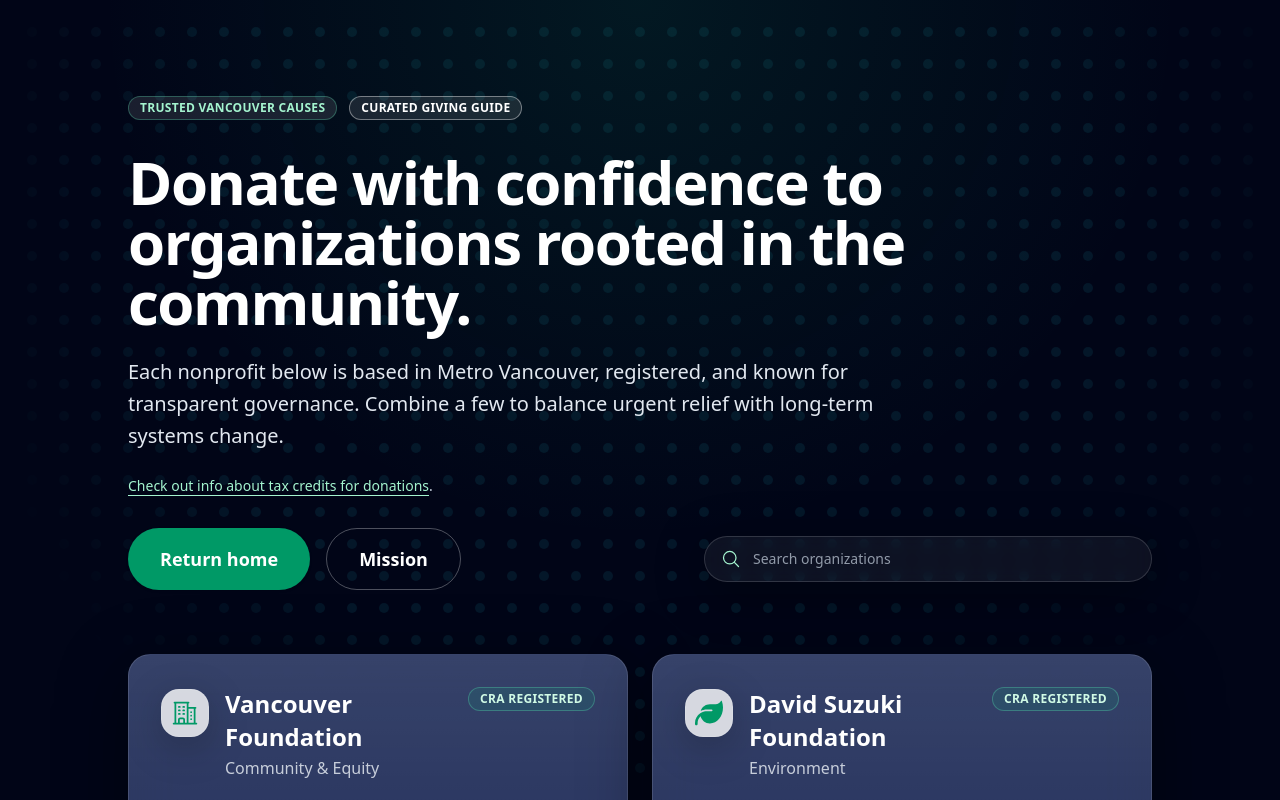
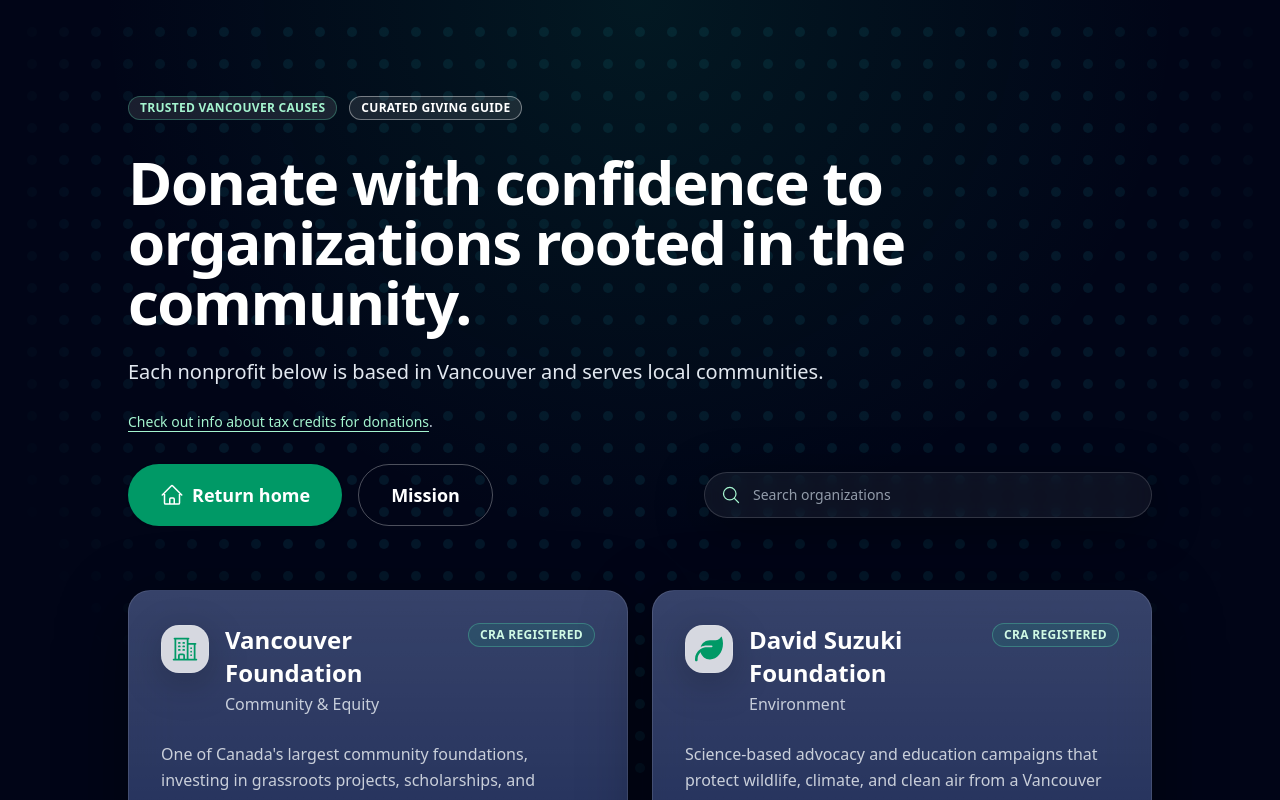
Before and after one commit to gmook9/helpingCanada, a Next.js app: page /donate in a window 1280 px wide. Shown: the top 800 px of the page. Built offline with nearby package versions, Linux system fonts and the light colour scheme.

Commit message:
updated text + added home icon to Return home button on donate page

```diff
--- a/src/app/donate/page.tsx
+++ b/src/app/donate/page.tsx
@@ -255,8 +255,7 @@ export default function DonatePage() {
                 Donate with confidence to organizations rooted in the community.
               </h1>
               <p className="max-w-3xl text-lg leading-8 text-slate-200 sm:text-xl">
-                Each nonprofit below is based in Metro Vancouver, registered, and known for transparent governance. Combine a few to
-                balance urgent relief with long-term systems change.
+                Each nonprofit below is based in Vancouver and serves local communities.
               </p>
               <p className="text-sm text-slate-300">
                 <a
@@ -275,8 +274,9 @@ export default function DonatePage() {
               <div className="flex flex-wrap gap-4">
                 <Link
                   href="/"
-                  className="inline-flex items-center justify-center gap-2 rounded-full bg-emerald-600 px-8 py-4 text-lg font-semibold text-white shadow-sm transition-colors hover:bg-emerald-500 focus-visible:outline focus-visible:outline-2 focus-visible:outline-offset-2 focus-visible:outline-emerald-600"
+                  className="inline-flex items-center justify-center gap-2 rounded-full bg-emerald-600 px-8 py-4 text-lg font-semibold text-white shadow-sm transition-colors hover:bg-emerald-500 focus-visible:outline-2 focus-visible:outline-offset-2 focus-visible:outline-emerald-600"
                 >
+                  <HiOutlineHome className="h-6 w-6" />
                   Return home
                 </Link>
                 <Link href="/mission">
```
